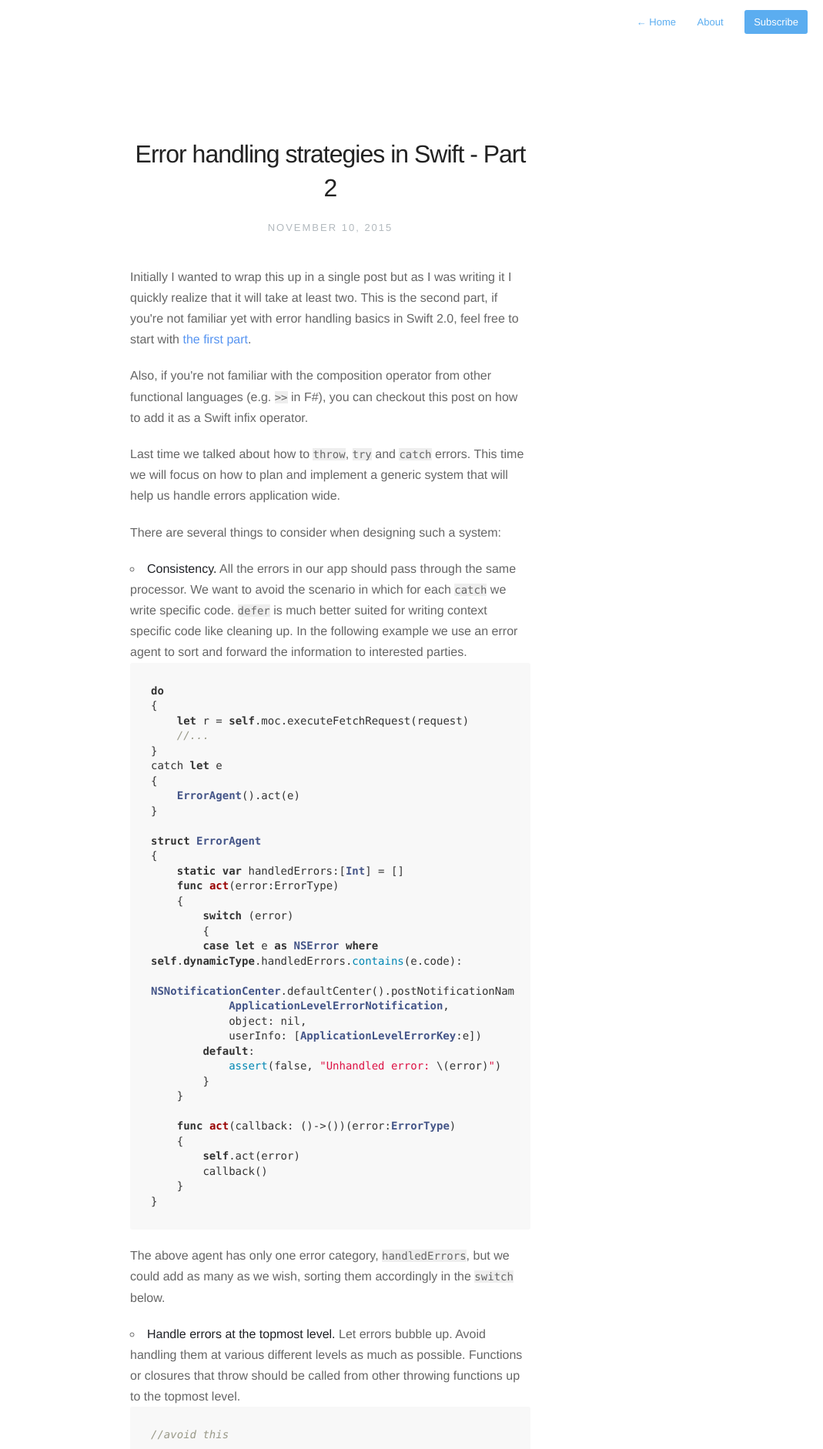
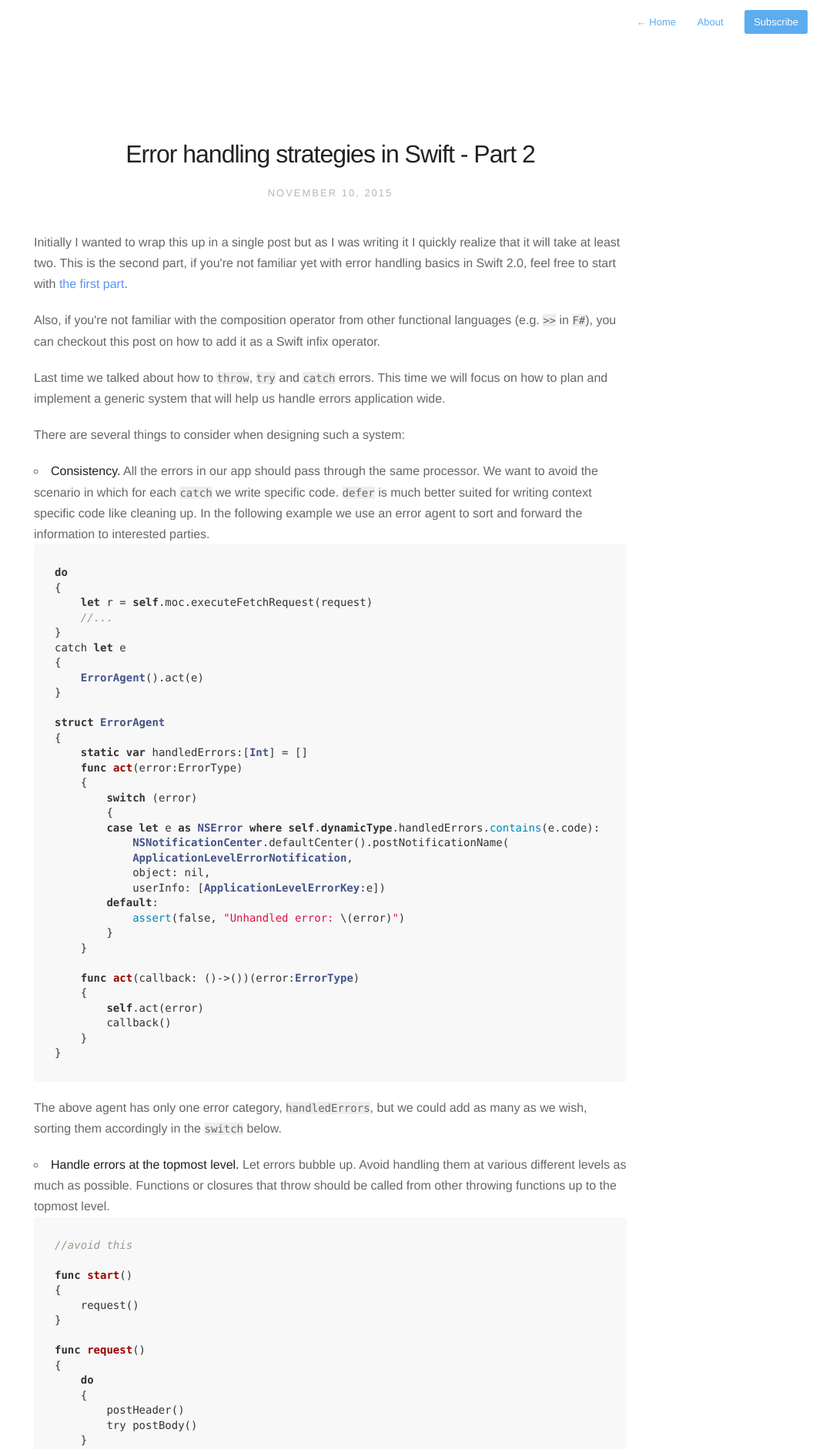
Before and after one commit to valentinradu/valentinradu.github.io, a Jekyll site: the page built from _posts/2015-11-11-error-handling-strategies-in-swift-part-2.md, in a window 1280 px wide. Shown: the top 1882 px of the page at 77% size, without its empty margins (211-1280 px from the left). Built offline with Jekyll 4.4.1, drawn with Linux system fonts in a browser that asks for light colours; nearby versions of some CDN libraries; comment, search, counter and statistics services are not loaded; some of the changed text lies outside the part shown.

Commit message:
Wider layout

```diff
--- a/_posts/2015-11-11-error-handling-strategies-in-swift-part-2.md
+++ b/_posts/2015-11-11-error-handling-strategies-in-swift-part-2.md
@@ -14,7 +14,7 @@ tags:
 
 Initially I wanted to wrap this up in a single post but as I was writing it I quickly realize that it will take at least two. This is the second part, if you're not familiar yet with error handling basics in Swift 2.0, feel free to start with [the first part](http://cocoaexposed.com/2015/error-handling-strategies-in-swift-part-1).
 
-Also, if you're not familiar with the composition operator from other functional languages (e.g. `>>` in F#), you can checkout this post on how to add it as a Swift infix operator.
+Also, if you're not familiar with the composition operator from other functional languages (e.g. `>>` in `F#`), you can checkout this post on how to add it as a Swift infix operator.
 
 Last time we talked about how to `throw`, `try` and `catch` errors. This time we will focus on how to plan and implement a generic system that will help us handle errors application wide.
 
--- a/assets/css/style.css
+++ b/assets/css/style.css
@@ -139,7 +139,7 @@ nav.main-nav a.cta {
 }
 
 #wrapper {
-  max-width: 600px;
+  max-width: 850px;
   margin: 0 auto;
   padding: 60px 40px 100px 40px;
 }
```
